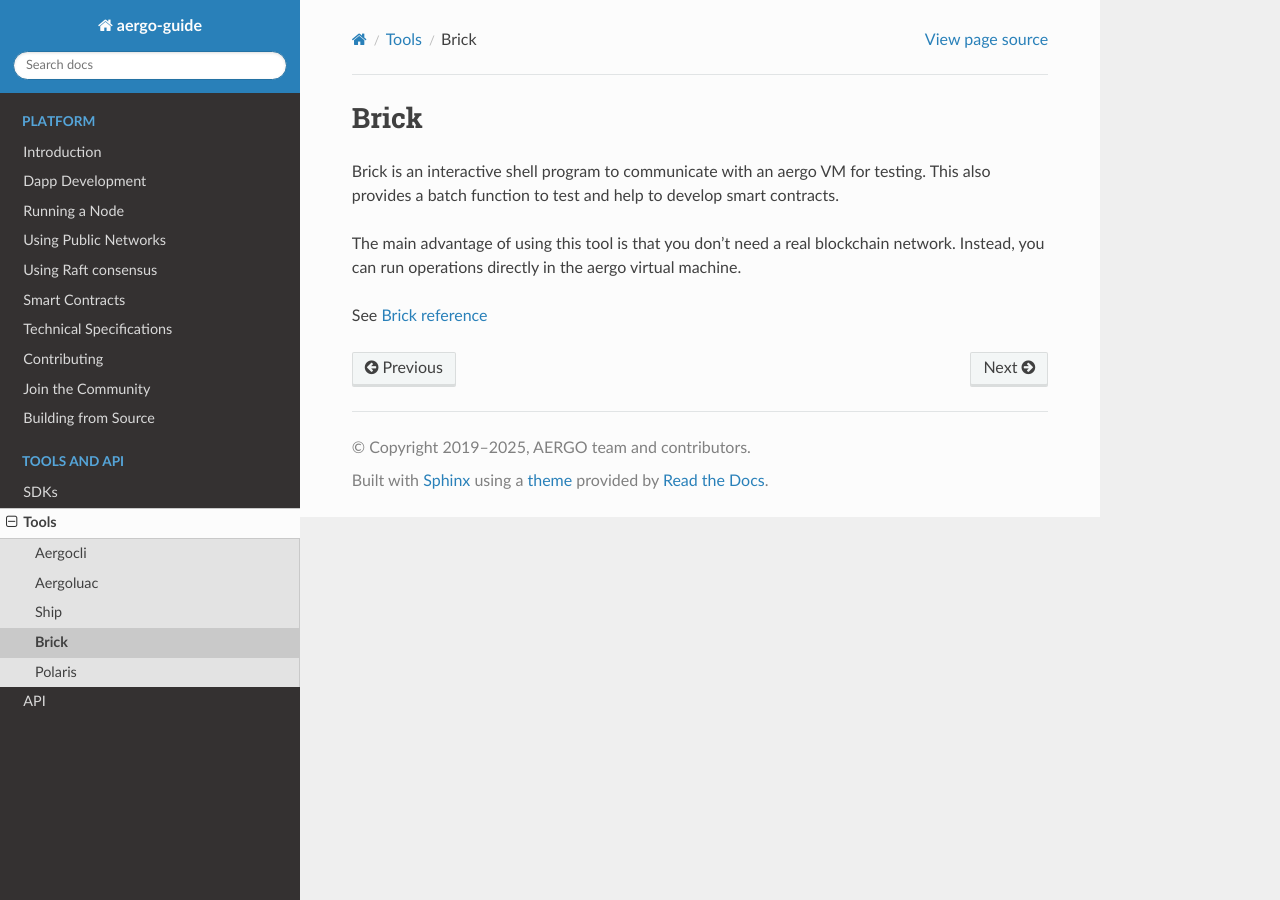
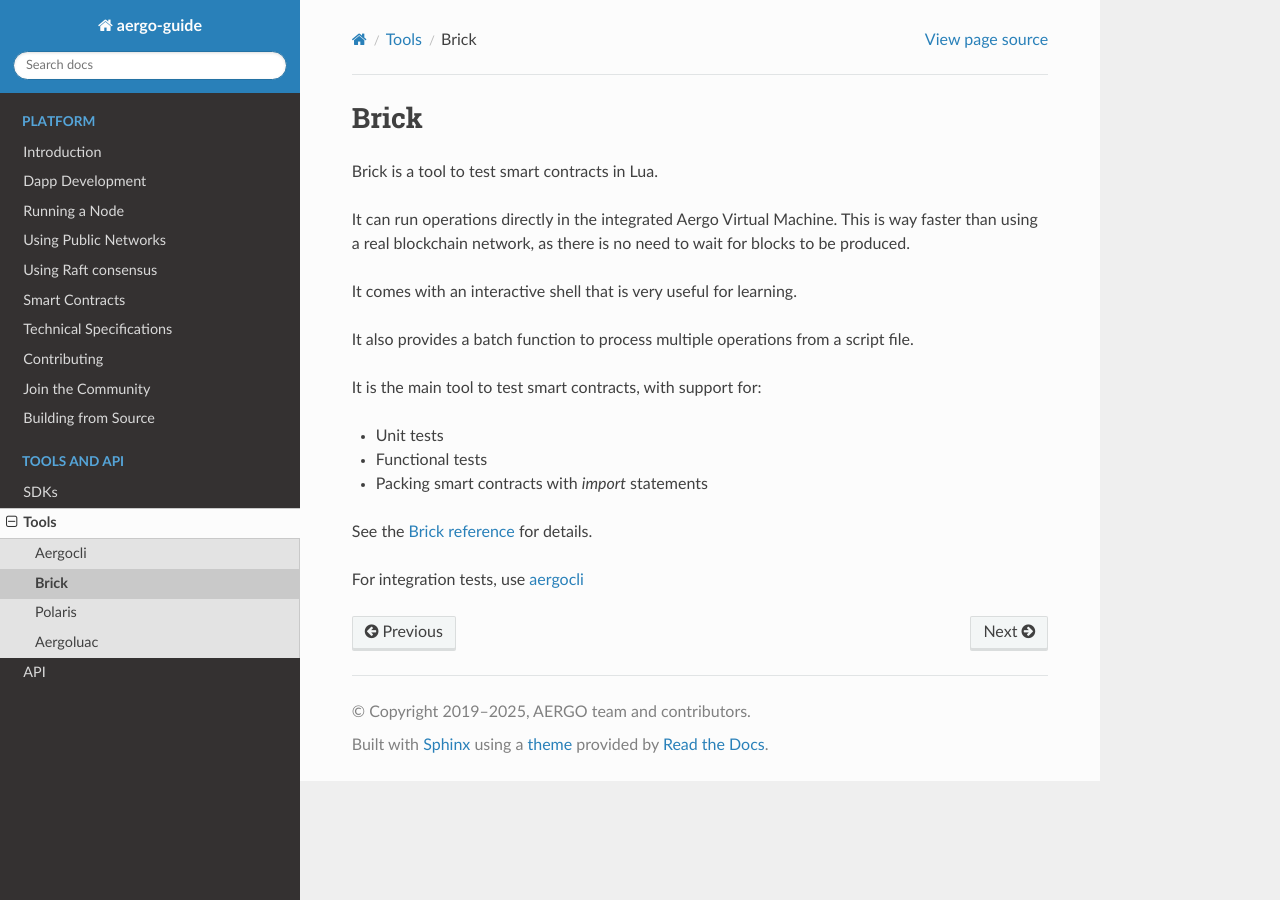
Before and after one commit to aergoio/guide, a Sphinx documentation site: the page built from source/tools/brick.rst, in a window 1280 px wide. Built offline with Sphinx 7.4.7 and the Read the Docs theme 3.1.0, drawn with Linux system fonts in a browser that asks for light colours.

Commit message:
remove ship

```diff
--- a/source/dapp-development/index.rst
+++ b/source/dapp-development/index.rst
@@ -42,7 +42,7 @@ With Aergo and the use of embedded sidechains and proof systems, smart contracts
 
 * `Read more <../smart-contracts/index.html>`__
 
-Aergo also offers a development toolchain that includes package management, `Aergo Ship <../tools/ship.html>`_.
+Aergo also offers a development tool to test smart contracts, `Brick <../tools/brick.html>`_.
 
 Infrastructure
 --------------
--- a/source/introduction/index.rst
+++ b/source/introduction/index.rst
@@ -19,7 +19,7 @@ Current features
 * BFT-dPOS with voting
 * Name system
 * Aergo Lua smart contract
-* Ship (development framework, package management)
+* Brick (testing framework)
 * Simple client API
 * Client SDKs
 * Sub projects
--- a/source/tools/brick.rst
+++ b/source/tools/brick.rst
@@ -1,10 +1,22 @@
 Brick
 =====
 
-Brick is an interactive shell program to communicate with an aergo VM for testing.
-This also provides a batch function to test and help to develop smart contracts.
+Brick is a tool to test smart contracts in Lua.
 
-The main advantage of using this tool is that you don't need a real blockchain network.
-Instead, you can run operations directly in the aergo virtual machine.
+It can run operations directly in the integrated Aergo Virtual Machine.
+This is way faster than using a real blockchain network, as there is no need to wait for blocks to be produced.
 
-See `Brick reference <https://github.com/aergoio/aergo/tree/master/cmd/brick>`_
+It comes with an interactive shell that is very useful for learning.
+
+It also provides a batch function to process multiple operations from a script file.
+
+It is the main tool to test smart contracts, with support for:
+
+* Unit tests
+* Functional tests
+* Packing smart contracts with `import` statements
+
+See the `Brick reference <https://github.com/aergoio/aergo/tree/master/cmd/brick>`_
+for details.
+
+For integration tests, use `aergocli <aergocli.html>`_
--- a/source/tools/index.rst
+++ b/source/tools/index.rst
@@ -5,7 +5,6 @@ Tools
    :maxdepth: 2
 
    aergocli
-   aergoluac
-   ship
    brick
    polaris
+   aergoluac
```
Also changed, not shown: source/smart-contracts/lua/guide.md (+0 -4 lines), source/tools/ship.rst (deleted, +0 -12 lines).
